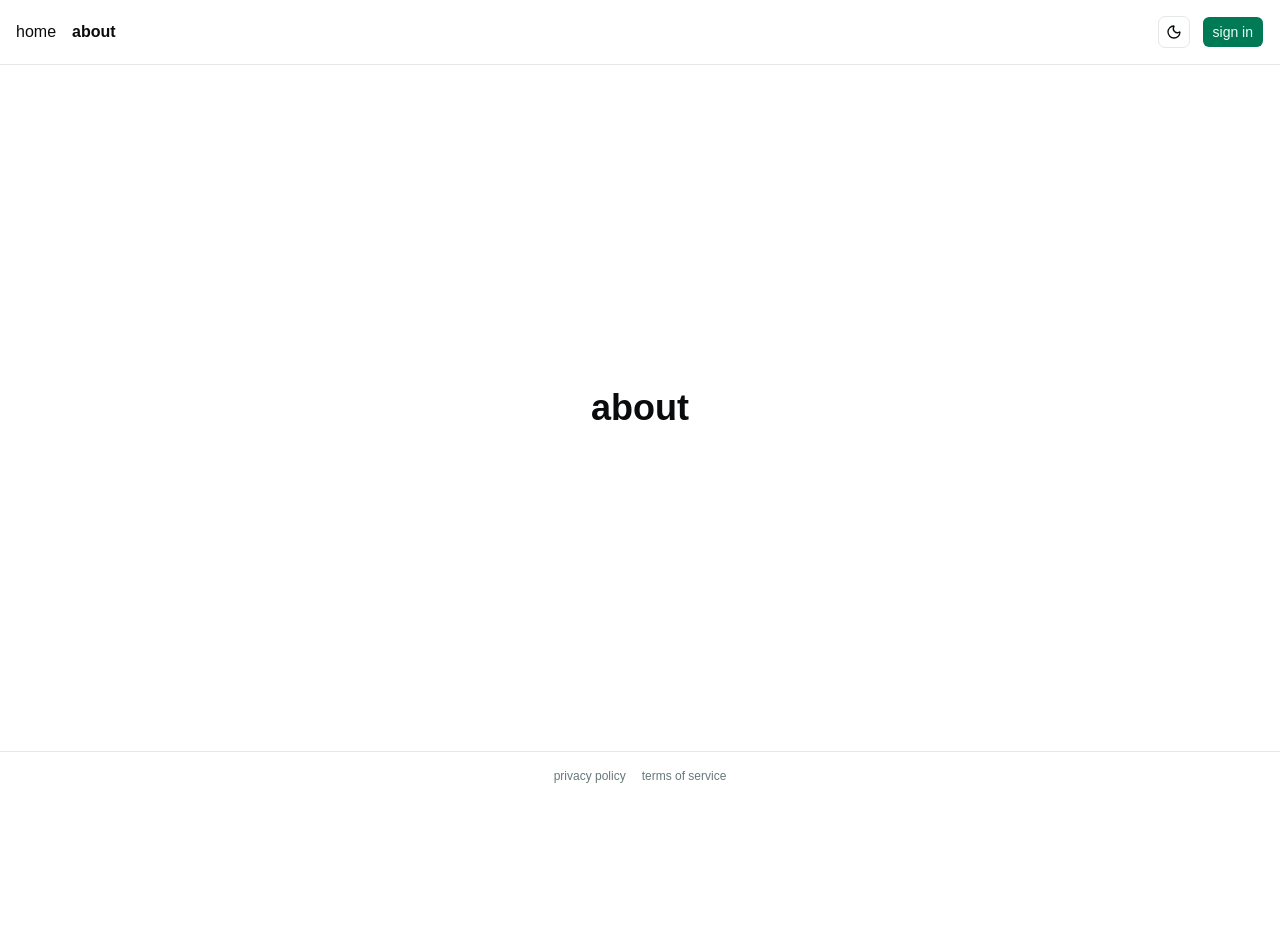
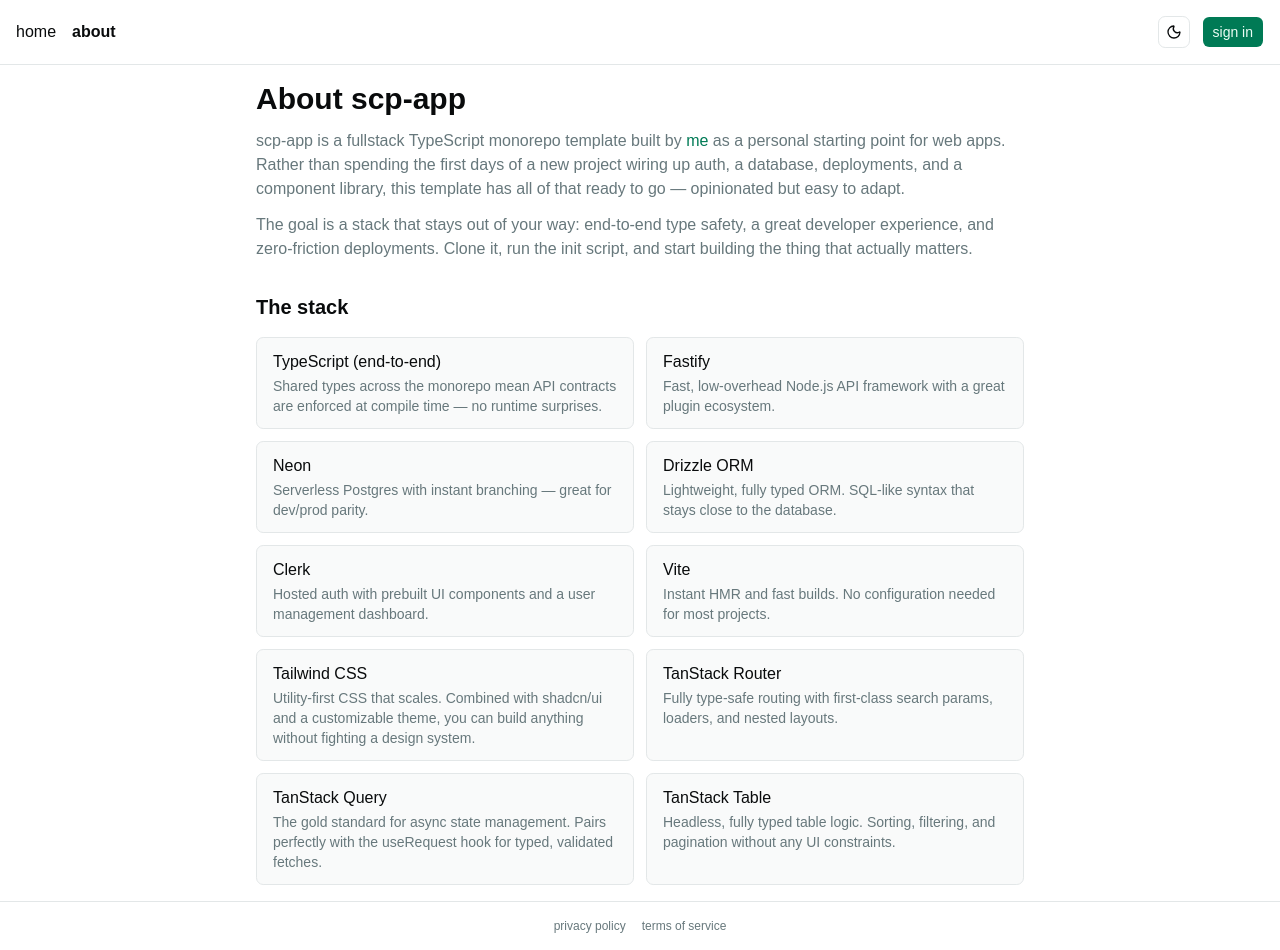
Before and after one commit to SamPetering/scp-app, a React (Vite) app in the folder apps/web/: page /about in a window 1280 px wide. Before the commit the page ends 800 px from the top, so only its background shows below. Built offline with nearby package versions, Linux system fonts and the light colour scheme; no server answers.

Commit message:
home, about, init

```diff
--- a/apps/web/src/routes/about.tsx
+++ b/apps/web/src/routes/about.tsx
@@ -5,10 +5,111 @@
   component: About,
 });
 
+const STACK: { name: string; description: string; href: string }[] = [
+  {
+    name: 'TypeScript (end-to-end)',
+    description:
+      'Shared types across the monorepo mean API contracts are enforced at compile time — no runtime surprises.',
+    href: 'https://www.typescriptlang.org/',
+  },
+  {
+    name: 'Fastify',
+    description: 'Fast, low-overhead Node.js API framework with a great plugin ecosystem.',
+    href: 'https://fastify.dev/',
+  },
+  {
+    name: 'Neon',
+    description: 'Serverless Postgres with instant branching — great for dev/prod parity.',
+    href: 'https://neon.com/',
+  },
+  {
+    name: 'Drizzle ORM',
+    description: 'Lightweight, fully typed ORM. SQL-like syntax that stays close to the database.',
+    href: 'https://orm.drizzle.team/',
+  },
+  {
+    name: 'Clerk',
+    description: 'Hosted auth with prebuilt UI components and a user management dashboard.',
+    href: 'https://clerk.com/',
+  },
+  {
+    name: 'Vite',
+    description: 'Instant HMR and fast builds. No configuration needed for most projects.',
+    href: 'https://vite.dev/',
+  },
+  {
+    name: 'Tailwind CSS',
+    description:
+      'Utility-first CSS that scales. Combined with shadcn/ui and a customizable theme, you can build anything without fighting a design system.',
+    href: 'https://tailwindcss.com/',
+  },
+  {
+    name: 'TanStack Router',
+    description:
+      'Fully type-safe routing with first-class search params, loaders, and nested layouts.',
+    href: 'https://tanstack.com/router/latest',
+  },
+  {
+    name: 'TanStack Query',
+    description:
+      'The gold standard for async state management. Pairs perfectly with the useRequest hook for typed, validated fetches.',
+    href: 'https://tanstack.com/query/latest',
+  },
+  {
+    name: 'TanStack Table',
+    description:
+      'Headless, fully typed table logic. Sorting, filtering, and pagination without any UI constraints.',
+    href: 'https://tanstack.com/table/latest',
+  },
+];
+
 function About() {
   return (
-    <PageLayout className="items-center justify-center">
-      <h1 className="text-4xl font-bold">about</h1>
+    <PageLayout className="items-center py-4">
+      <div className="flex w-full max-w-3xl flex-col gap-8">
+        {/* Intro */}
+        <div className="flex flex-col gap-3">
+          <h1 className="text-3xl font-bold">About scp-app</h1>
+          <p className="text-muted-foreground">
+            scp-app is a fullstack TypeScript monorepo template built by{' '}
+            <a
+              href="https://github.com/SamPetering"
+              target="_blank"
+              rel="noopener noreferrer"
+              className="text-primary hover:underline"
+            >
+              me
+            </a>{' '}
+            as a personal starting point for web apps. Rather than spending the first days of a new
+            project wiring up auth, a database, deployments, and a component library, this template
+            has all of that ready to go — opinionated but easy to adapt.
+          </p>
+          <p className="text-muted-foreground">
+            The goal is a stack that stays out of your way: end-to-end type safety, a great
+            developer experience, and zero-friction deployments. Clone it, run the init script, and
+            start building the thing that actually matters.
+          </p>
+        </div>
+
+        {/* Stack */}
+        <div className="flex flex-col gap-4">
+          <h2 className="text-xl font-semibold">The stack</h2>
+          <div className="grid gap-3 sm:grid-cols-2">
+            {STACK.map(({ name, description, href }) => (
+              <a
+                key={name}
+                href={href}
+                target="_blank"
+                rel="noopener noreferrer"
+                className="rounded-lg border bg-muted/40 px-4 py-3 transition-colors hover:bg-muted"
+              >
+                <p className="font-medium">{name}</p>
+                <p className="mt-0.5 text-sm text-muted-foreground">{description}</p>
+              </a>
+            ))}
+          </div>
+        </div>
+      </div>
     </PageLayout>
   );
 }
--- a/apps/web/src/routes/index.tsx
+++ b/apps/web/src/routes/index.tsx
@@ -1,10 +1,9 @@
 import { createFileRoute } from '@tanstack/react-router';
 import { CheckIcon, CopyIcon } from 'lucide-react';
-import { useState, useCallback } from 'react';
+import { useState } from 'react';
 import { InputField } from '@/components/InputField';
 import { PageLayout } from '@/components/PageLayout';
 import { Button } from '@/components/ui/button';
-import { Input } from '@/components/ui/input';
 import useClipboard from '@/hooks/useClipboard';
 
 export const Route = createFileRoute('/')({
@@ -25,19 +24,36 @@
   }
 
   return (
-    <PageLayout className="items-center justify-center">
+    <PageLayout className="items-center">
       <div className="flex w-full max-w-3xl flex-col gap-8">
         {/* Header */}
-        <div className="flex flex-col gap-3 text-center">
+        <div className="flex flex-col gap-3 rounded-b-xl border border-t-0 bg-muted/40 p-8 px-6 text-center">
           <h1 className="text-4xl font-bold">scp-app</h1>
-          <p className="text-lg text-muted-foreground">
+          <p className="text-lg text-balance text-muted-foreground">
             Fullstack monorepo template — Fastify API + Vite/React frontend with auth, a database,
             and deployment configs ready to go.
           </p>
-          <p className="text-sm text-muted-foreground">
-            Node.js · Fastify · Drizzle ORM · Neon (Postgres) · Clerk · Vite · React · TypeScript ·
-            Railway · Cloudflare Pages
-          </p>
+          <div className="flex flex-wrap justify-center gap-1.5">
+            {[
+              'Node.js',
+              'Fastify',
+              'Drizzle ORM',
+              'Neon',
+              'Clerk',
+              'Vite',
+              'React',
+              'TypeScript',
+              'Railway',
+              'Cloudflare Pages',
+            ].map((tech) => (
+              <span
+                key={tech}
+                className="rounded-md border bg-muted px-2 py-0.5 text-xs text-muted-foreground"
+              >
+                {tech}
+              </span>
+            ))}
+          </div>
           <a
             href={GITHUB_URL}
             target="_blank"
@@ -50,8 +66,8 @@
         </div>
 
         {/* Getting started */}
-        <div className="flex flex-col gap-4">
-          <div className="flex items-center gap-3">
+        <div className="flex flex-col gap-3">
+          <div className="flex items-center gap-3 border-b pb-4">
             <h2 className="text-xl font-semibold">Get started</h2>
             <InputField
               inputProps={{
@@ -86,10 +102,10 @@
               <code className="rounded bg-muted px-1 text-xs">apps/api/.env</code> and{' '}
               <code className="rounded bg-muted px-1 text-xs">apps/web/.env</code>, then:
             </p>
-            <CodeBlock>{`pnpm install\npnpm dev`}</CodeBlock>
+            <CodeBlock>{`pnpm dev`}</CodeBlock>
           </Step>
 
-          <Step n={4} title="Deploy">
+          <Step n={4} title="Deploy" isLast>
             <p className="text-sm text-muted-foreground">
               Deploy the API to{' '}
               <a
@@ -127,13 +143,26 @@
   );
 }
 
-function Step({ n, title, children }: { n: number; title: string; children: React.ReactNode }) {
+function Step({
+  n,
+  title,
+  children,
+  isLast = false,
+}: {
+  n: number;
+  title: string;
+  children: React.ReactNode;
+  isLast?: boolean;
+}) {
   return (
     <div className="flex gap-4">
-      <div className="flex size-6 shrink-0 items-center justify-center rounded-sm bg-primary text-sm font-semibold text-primary-foreground">
-        {n}
+      <div className="flex flex-col items-center">
+        <div className="flex size-6 shrink-0 items-center justify-center rounded-full border border-primary text-sm font-semibold text-primary">
+          {n}
+        </div>
+        {!isLast && <div className="mt-1 w-px grow bg-border" />}
       </div>
-      <div className="flex w-full flex-col gap-2">
+      <div className="flex w-full min-w-0 flex-col gap-2 pb-4">
         <p className="font-medium">{title}</p>
         {children}
       </div>
```
Also changed, not shown: 2 other files (tests, documents, lock files or other folders).
